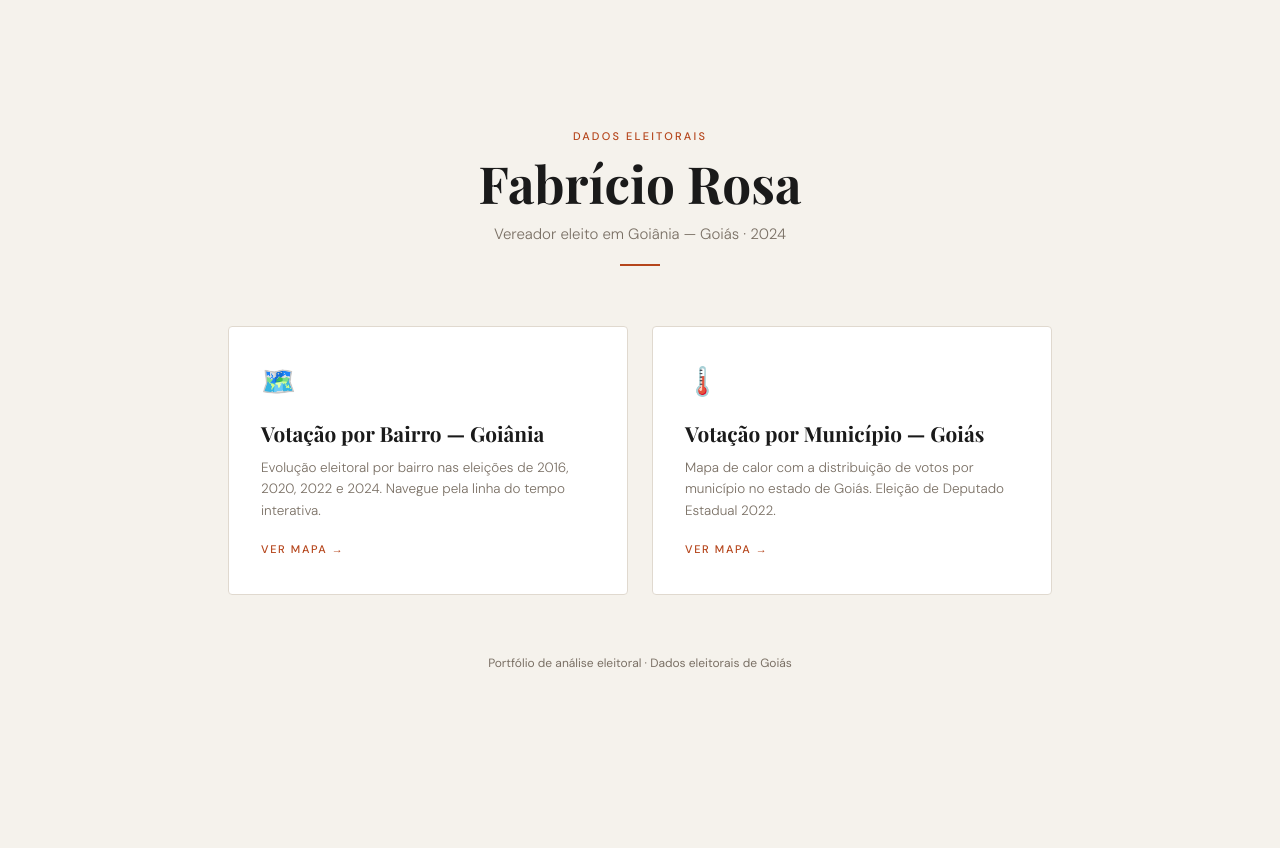
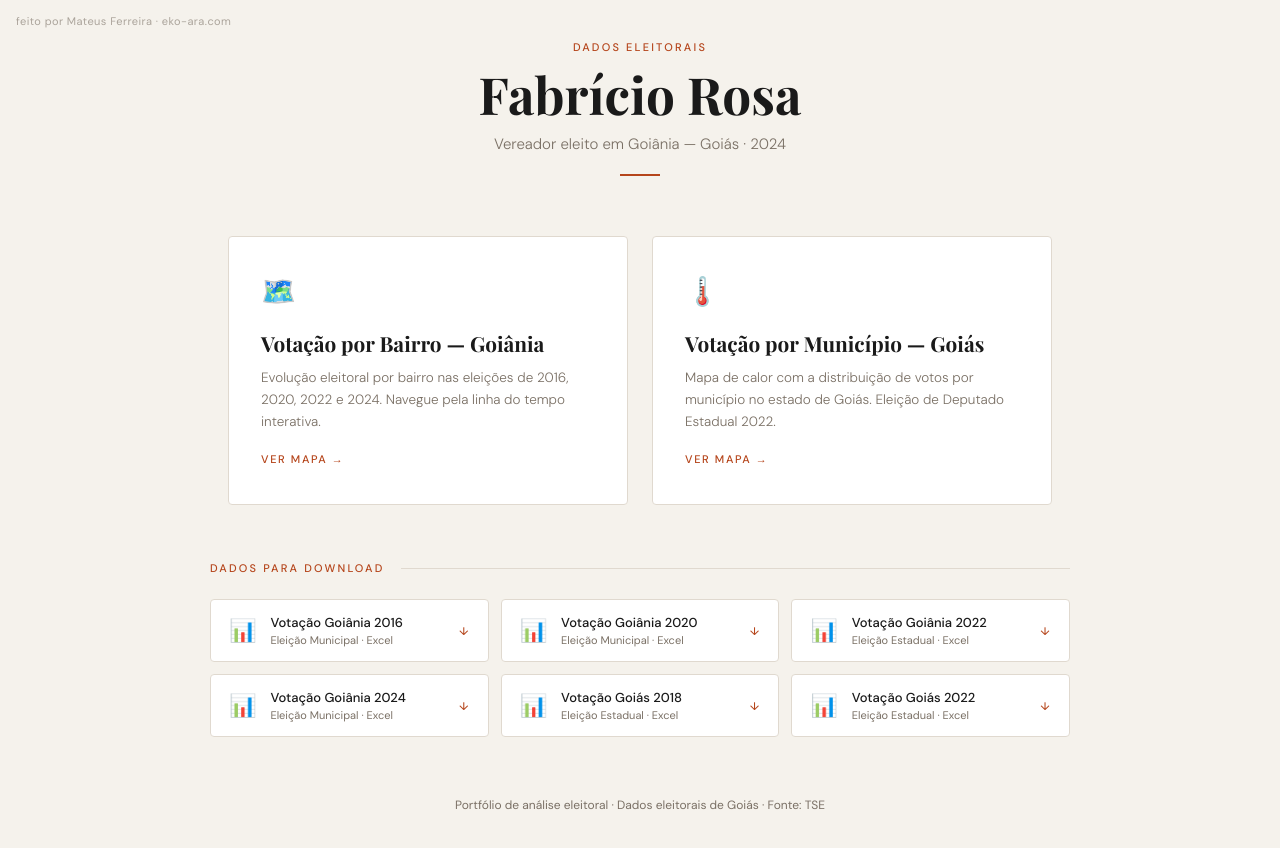
Before and after one commit to cyber-salazar/Mapa_Eleicoes_Fabricio_Goias, a plain HTML site: page index.html in a window 1280 px wide. Before the commit the page ends 800 px from the top, so only its background shows below. Drawn offline with nearby package versions, Linux system fonts and the light colour scheme.

Commit message:
adiciona seção de downloads com dados eleitorais

```diff
--- a/index.html
+++ b/index.html
@@ -66,6 +66,7 @@
       margin: 20px auto 0;
     }
 
+    /* CARDS DE MAPAS */
     .cards {
       display: flex;
       gap: 24px;
@@ -108,9 +109,7 @@
       box-shadow: 0 12px 32px rgba(0,0,0,0.08);
     }
 
-    .card:hover::after {
-      transform: scaleX(1);
-    }
+    .card:hover::after { transform: scaleX(1); }
 
     .card-icon {
       font-size: 28px;
@@ -143,21 +142,116 @@
       color: var(--accent);
     }
 
+    /* SEÇÃO DE DOWNLOADS */
+    .downloads-section {
+      max-width: 860px;
+      width: 100%;
+      margin-top: 56px;
+      animation: fadeUp 0.7s 0.2s ease both;
+    }
+
+    .downloads-header {
+      display: flex;
+      align-items: center;
+      gap: 16px;
+      margin-bottom: 24px;
+    }
+
+    .downloads-header .label { margin-bottom: 0; }
+
+    .downloads-divider {
+      flex: 1;
+      height: 1px;
+      background: var(--border);
+    }
+
+    .downloads-grid {
+      display: grid;
+      grid-template-columns: repeat(auto-fill, minmax(260px, 1fr));
+      gap: 12px;
+    }
+
+    .download-item {
+      display: flex;
+      align-items: center;
+      gap: 14px;
+      background: var(--card-bg);
+      border: 1px solid var(--border);
+      border-radius: 4px;
+      padding: 14px 18px;
+      text-decoration: none;
+      color: inherit;
+      transition: border-color 0.2s, box-shadow 0.2s;
+    }
+
+    .download-item:hover {
+      border-color: var(--accent);
+      box-shadow: 0 4px 12px rgba(0,0,0,0.06);
+    }
+
+    .download-icon {
+      font-size: 22px;
+      flex-shrink: 0;
+    }
+
+    .download-info { flex: 1; min-width: 0; }
+
+    .download-name {
+      font-size: 13px;
+      font-weight: 500;
+      color: var(--ink);
+      white-space: nowrap;
+      overflow: hidden;
+      text-overflow: ellipsis;
+    }
+
+    .download-meta {
+      font-size: 11px;
+      color: var(--muted);
+      margin-top: 2px;
+    }
+
+    .download-arrow {
+      font-size: 11px;
+      font-weight: 500;
+      letter-spacing: 0.1em;
+      text-transform: uppercase;
+      color: var(--accent);
+      flex-shrink: 0;
+    }
+
     footer {
       margin-top: 60px;
       font-size: 12px;
       color: var(--muted);
       text-align: center;
-      animation: fadeUp 0.7s 0.2s ease both;
+      animation: fadeUp 0.7s 0.3s ease both;
     }
 
     @keyframes fadeUp {
       from { opacity: 0; transform: translateY(16px); }
       to   { opacity: 1; transform: translateY(0); }
     }
+
+    /* CREDIT */
+    .credit {
+      position: fixed;
+      top: 14px; left: 16px;
+      font-size: 11px;
+      color: var(--muted);
+      text-decoration: none;
+      letter-spacing: 0.04em;
+      opacity: 0.6;
+      transition: opacity 0.2s;
+      z-index: 100;
+    }
+
+    .credit:hover { opacity: 1; color: var(--accent); }
   </style>
 </head>
 <body>
+
+  <a class="credit" href="https://eko-ara.com" target="_blank" rel="noopener">feito por Mateus Ferreira · eko-ara.com</a>
 
   <header>
     <p class="label">Dados Eleitorais</p>
@@ -184,8 +278,73 @@
 
   </div>
 
+  <!-- DOWNLOADS -->
+  <div class="downloads-section">
+    <div class="downloads-header">
+      <p class="label">Dados para download</p>
+      <div class="downloads-divider"></div>
+    </div>
+    <div class="downloads-grid">
+
+      <a class="download-item" href="Votacao_Goiania_2016.xlsx" download>
+        <span class="download-icon">📊</span>
+        <div class="download-info">
+          <div class="download-name">Votação Goiânia 2016</div>
+          <div class="download-meta">Eleição Municipal · Excel</div>
+        </div>
+        <span class="download-arrow">↓</span>
+      </a>
+
+      <a class="download-item" href="Votacao_Goiania_2020.xlsx" download>
+        <span class="download-icon">📊</span>
+        <div class="download-info">
+          <div class="download-name">Votação Goiânia 2020</div>
+          <div class="download-meta">Eleição Municipal · Excel</div>
+        </div>
+        <span class="download-arrow">↓</span>
+      </a>
+
+      <a class="download-item" href="Votacao_Goiania_2022.xlsx" download>
+        <span class="download-icon">📊</span>
+        <div class="download-info">
+          <div class="download-name">Votação Goiânia 2022</div>
+          <div class="download-meta">Eleição Estadual · Excel</div>
+        </div>
+        <span class="download-arrow">↓</span>
+      </a>
+
+      <a class="download-item" href="Votacao_Goiania_2024.xlsx" download>
+        <span class="download-icon">📊</span>
+        <div class="download-info">
+          <div class="download-name">Votação Goiânia 2024</div>
+          <div class="download-meta">Eleição Municipal · Excel</div>
+        </div>
+        <span class="download-arrow">↓</span>
+      </a>
+
+      <a class="download-item" href="Votacao_Goias_2018.xlsx" download>
+        <span class="download-icon">📊</span>
+        <div class="download-info">
+          <div class="download-name">Votação Goiás 2018</div>
+          <div class="download-meta">Eleição Estadual · Excel</div>
+        </div>
+        <span class="download-arrow">↓</span>
+      </a>
+
+      <a class="download-item" href="Votacao_Goias_2022.xlsx" download>
+        <span class="download-icon">📊</span>
+        <div class="download-info">
+          <div class="download-name">Votação Goiás 2022</div>
+          <div class="download-meta">Eleição Estadual · Excel</div>
+        </div>
+        <span class="download-arrow">↓</span>
+      </a>
+
+    </div>
+  </div>
+
   <footer>
-    Portfólio de análise eleitoral · Dados eleitorais de Goiás
+    Portfólio de análise eleitoral · Dados eleitorais de Goiás · Fonte: TSE
   </footer>
 
   <script>
```
Also changed, not shown: 4 other files.
